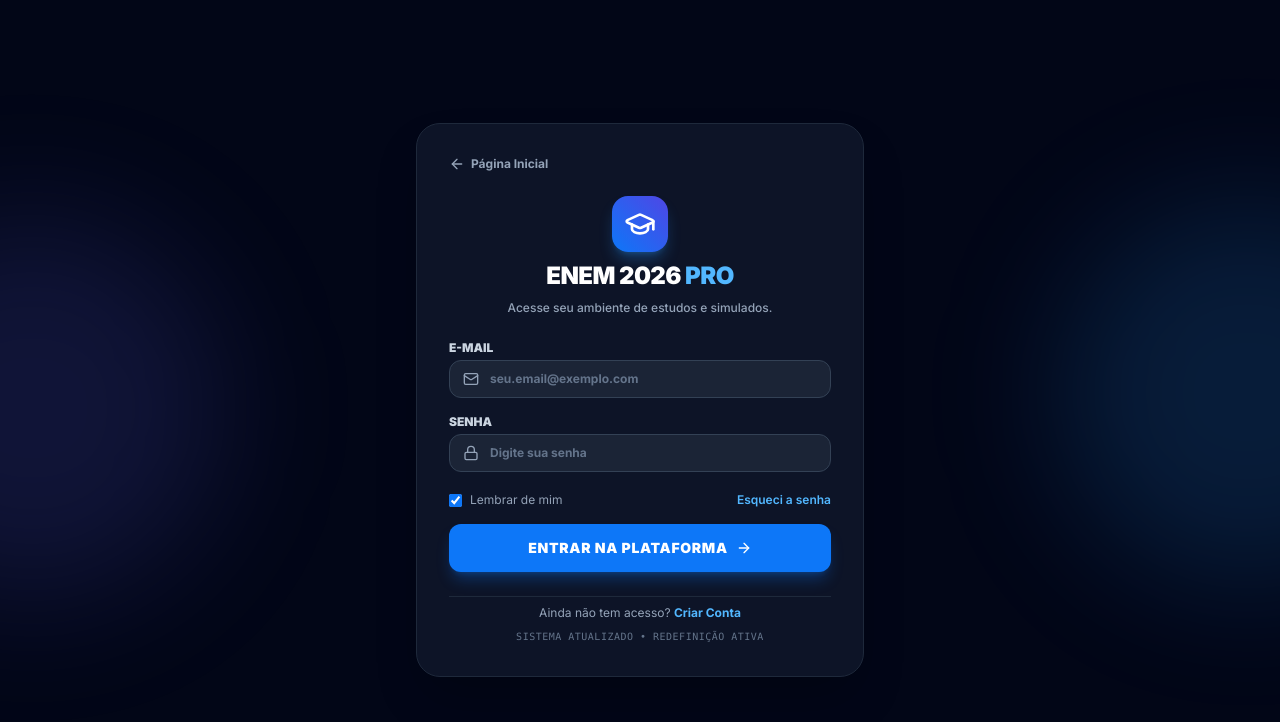
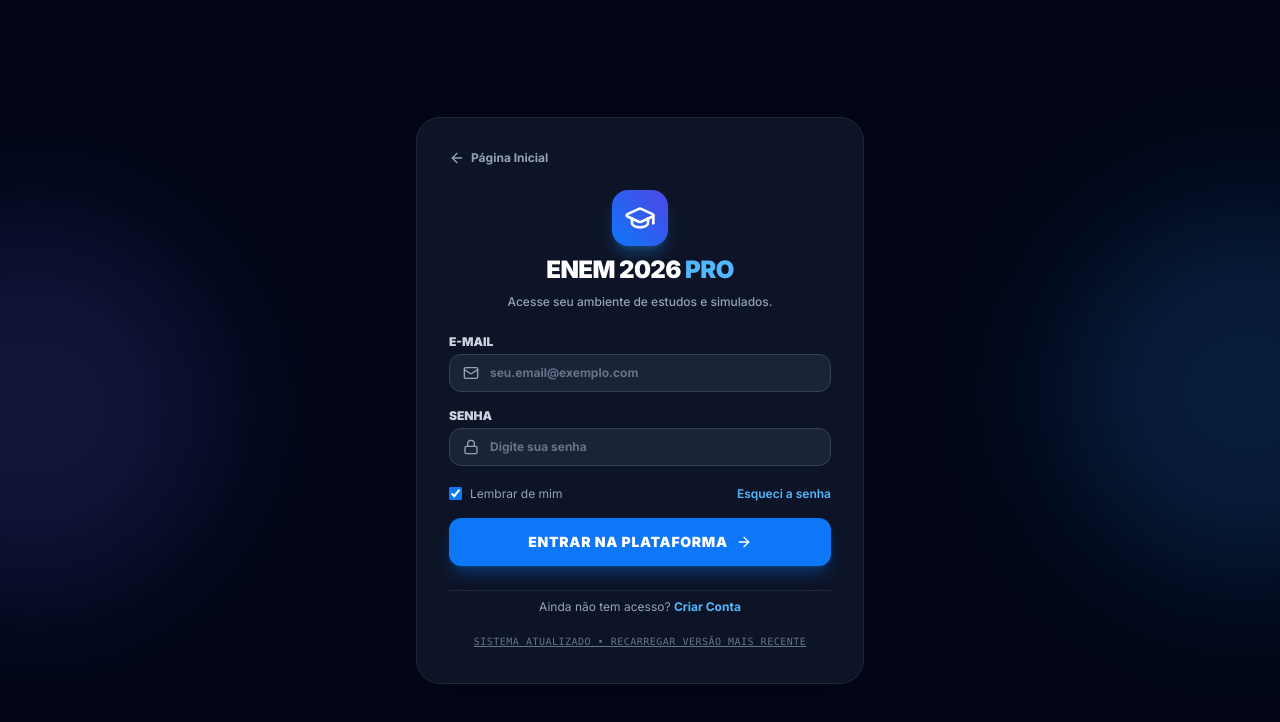
Before and after one commit to ericksiqueirasolutions01-tech/enem-2026-pro, a React (Vite) app: page /login in a window 1280 px wide. Shown: the top 722 px of the page. Built offline with nearby package versions, Linux system fonts and the light colour scheme; no server answers.

Commit message:
fix(cache): forcar no-cache estrito no Vercel Edge, limpar service workers e adicionar botao de recarga de versao

```diff
--- a/index.html
+++ b/index.html
@@ -16,6 +16,18 @@
     <meta http-equiv="Cache-Control" content="no-cache, no-store, must-revalidate" />
     <meta http-equiv="Pragma" content="no-cache" />
     <meta http-equiv="Expires" content="0" />
+    <script>
+      if ('serviceWorker' in navigator) {
+        navigator.serviceWorker.getRegistrations().then(function(regs) {
+          for (var i = 0; i < regs.length; i++) { regs[i].unregister(); }
+        });
+      }
+      if ('caches' in window) {
+        caches.keys().then(function(names) {
+          for (var i = 0; i < names.length; i++) { caches.delete(names[i]); }
+        });
+      }
+    </script>
   </head>
   <body class="bg-slate-50 dark:bg-slate-950 text-slate-900 dark:text-slate-100 antialiased min-h-screen">
     <div id="root"></div>
--- a/src/pages/auth/Login.tsx
+++ b/src/pages/auth/Login.tsx
@@ -236,9 +236,22 @@ export const Login: React.FC<LoginProps> = ({ onNavigate, onLoginSuccess }) => {
               Criar Conta
             </button>
           </p>
-          <p className="text-[10px] text-slate-500 font-mono tracking-wider">
-            SISTEMA ATUALIZADO • REDEFINIÇÃO ATIVA
-          </p>
+          <div className="pt-1">
+            <button
+              type="button"
+              onClick={() => {
+                try {
+                  localStorage.removeItem('enem2026_current_user_v3');
+                  window.location.href = '/login?v=' + Date.now();
+                } catch {
+                  window.location.reload();
+                }
+              }}
+              className="text-[10px] text-slate-500 hover:text-slate-300 font-mono tracking-wider underline cursor-pointer"
+            >
+              SISTEMA ATUALIZADO • RECARREGAR VERSÃO MAIS RECENTE
+            </button>
+          </div>
         </div>
       </div>
 
```
Also changed, not shown: vercel.json.
